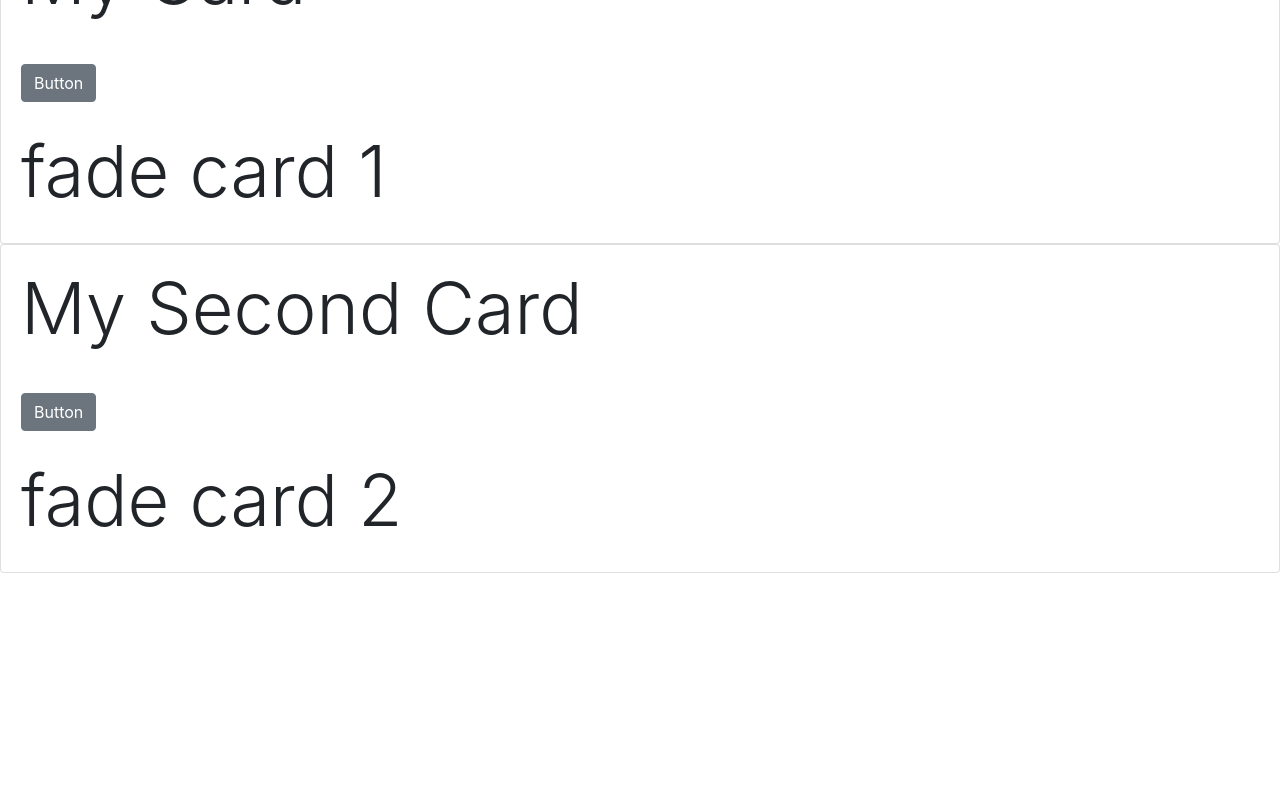
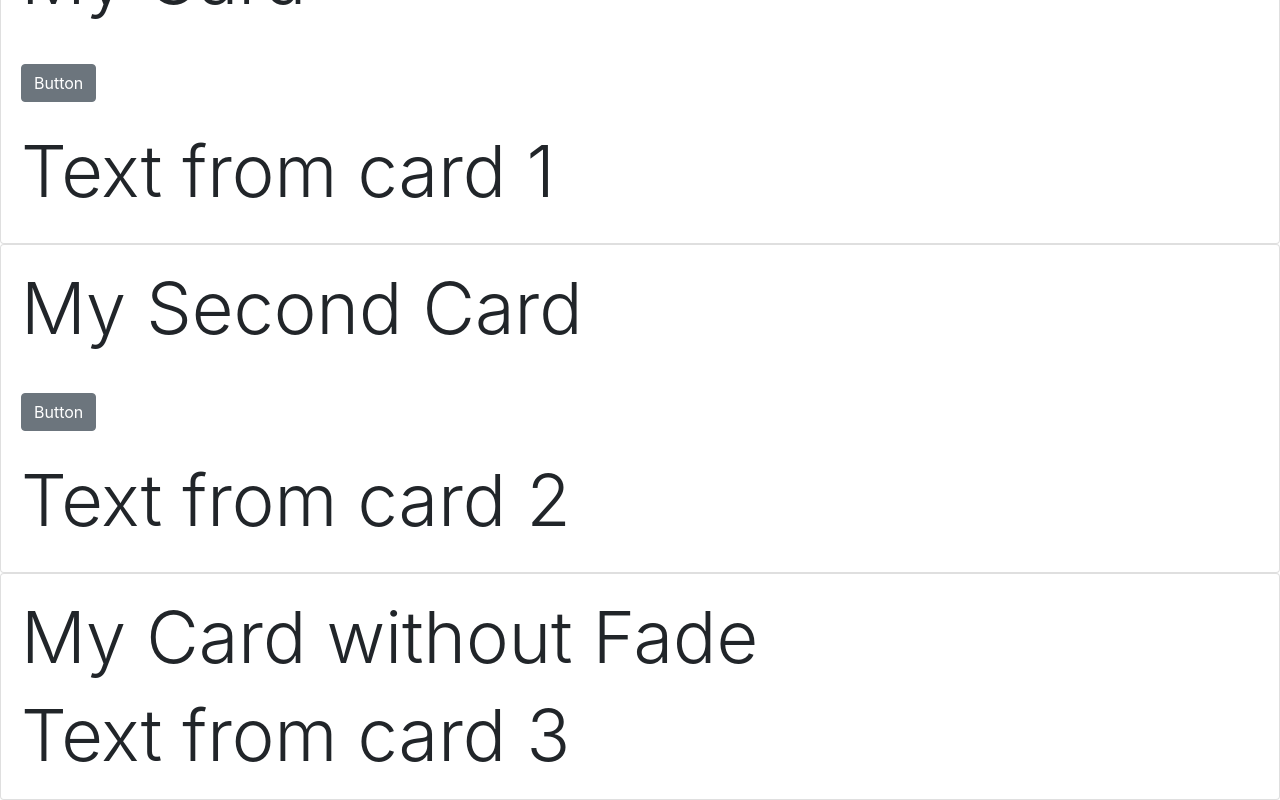
Before and after one commit to moore-brandon4/react, a React (Create React App) app in the folder my_react_app/: page / in a window 1280 px wide. Shown: the part 435-1235 px from the top of the page. Before the commit the page ends 1008 px from the top, so only its background shows below. Built offline with nearby package versions, Linux system fonts and the light colour scheme.

Commit message:
halfway thru 4

```diff
--- a/my_react_app/src/App.js
+++ b/my_react_app/src/App.js
@@ -1,6 +1,7 @@
 import { Component } from 'react';
 import './App.css';
-import { Jumbotron } from 'reactstrap';
+import {Card, CardBody, CardTitle, Jumbotron} from 'reactstrap';
+import TextForCards from "./TextForCards";
 import Cards from './Cards';
 
 class App extends Component{
@@ -28,18 +29,13 @@ constructor(props){
           cardOneState={this.cardOneState}
           fade2={this.state.fade2}
           cardTwoState={this.cardTwoState}/>
-        {/* {<Card key="firstCard">
+          <Card key="firstCard" className="display-3">
           <CardBody>
-            <CardTitle>My Card</CardTitle>
-            <Button onClick={() => this.setState({ showSecondCard : true})} >Button</Button>
+            <CardTitle>My Card without Fade</CardTitle>
+            <TextForCards cardNum={3}/>
           </CardBody>
         </Card>
-        {this.state.showSecondCard ? <Card>
-          <CardBody>
-            <CardTitle>My Second Card</CardTitle>
-            <Button onClick={() => this.setState({ showSecondCard : false})} >Button</Button>
-          </CardBody>
-        </Card> : null }  */}
+
       </div>
     )
 
--- a/my_react_app/src/Cards.js
+++ b/my_react_app/src/Cards.js
@@ -1,5 +1,6 @@
 import React from "react";
 import { Button, Card, CardBody, CardText, CardTitle, Fade} from 'reactstrap';
+import TextForCards from "./TextForCards";
 
 const Cards = (props) =>{
     return(
@@ -10,7 +11,7 @@ const Cards = (props) =>{
             <Button onClick={() => props.cardOneState()} >Button</Button>
             <Fade in={props.fade1} className="my-2">
             <CardText>
-                fade card 1
+                <TextForCards cardNum={1}/>
             </CardText>
             </Fade>
           </CardBody>
@@ -21,7 +22,7 @@ const Cards = (props) =>{
             <Button onClick={() => props.cardTwoState()} >Button</Button>
             <Fade in={props.fade2} className="my-2">
             <CardText>
-                fade card 2
+              <TextForCards cardNum={2}/>
             </CardText>
             </Fade>
           </CardBody>
--- a/my_react_app/src/TestForCards.js
+++ /dev/null
@@ -1 +0,0 @@
-import React from 'react';
--- /dev/null
+++ b/my_react_app/src/TextForCards.js
@@ -0,0 +1,11 @@
+import React from 'react';
+
+const TextForCards = (props) =>{
+    return(
+        <div>
+            Text from card {props.cardNum}
+        </div>
+    )
+}
+
+export default TextForCards;
```
